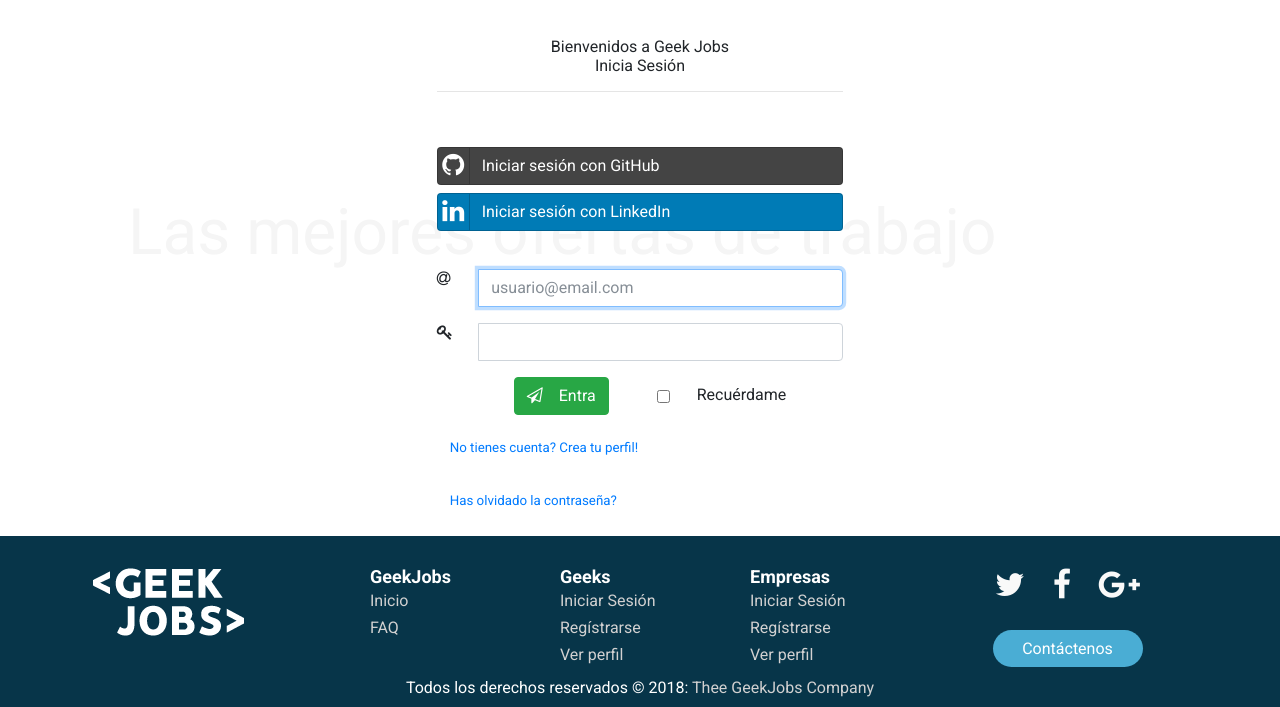
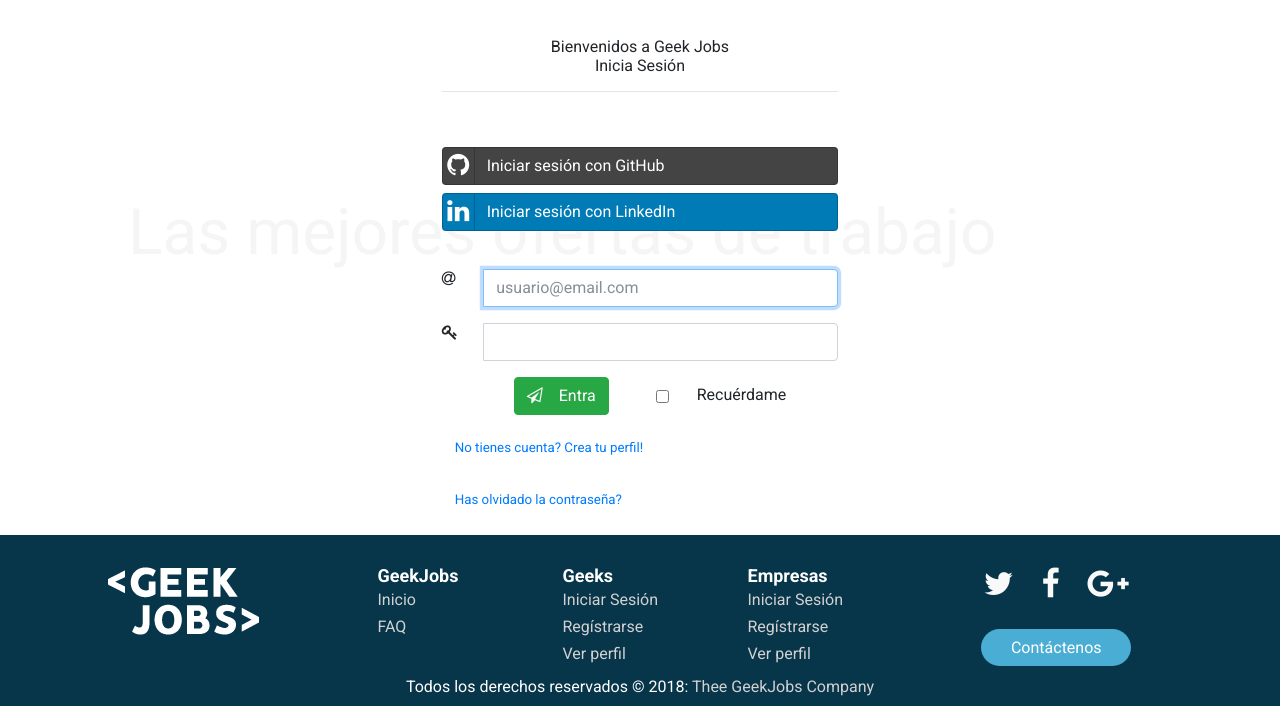
Before and after one commit to JLDRM/Caso-Pr-ctico-Front-End-J3IM, a PHP site: page / in a window 1280 px wide. Shown: the part 155-862 px from the top of the page. Run offline with PHP 8.4, Linux system fonts and the light colour scheme; grey boxes are pictures that could not be loaded.

Commit message:
Correcion margin

```diff
--- a/assets/css/reset.css
+++ b/assets/css/reset.css
@@ -97,4 +97,5 @@
 .container-fluid {
     padding: 0;
     margin: 0;
+    border: 0;
 }
--- a/homebootsjoh.css
+++ b/homebootsjoh.css
@@ -155,3 +155,8 @@
     font-size: 10pt;
     padding-bottom: 6%;
 }
+
+.row {
+    margin-right: 0;
+    margin-left: 0;
+}
```
